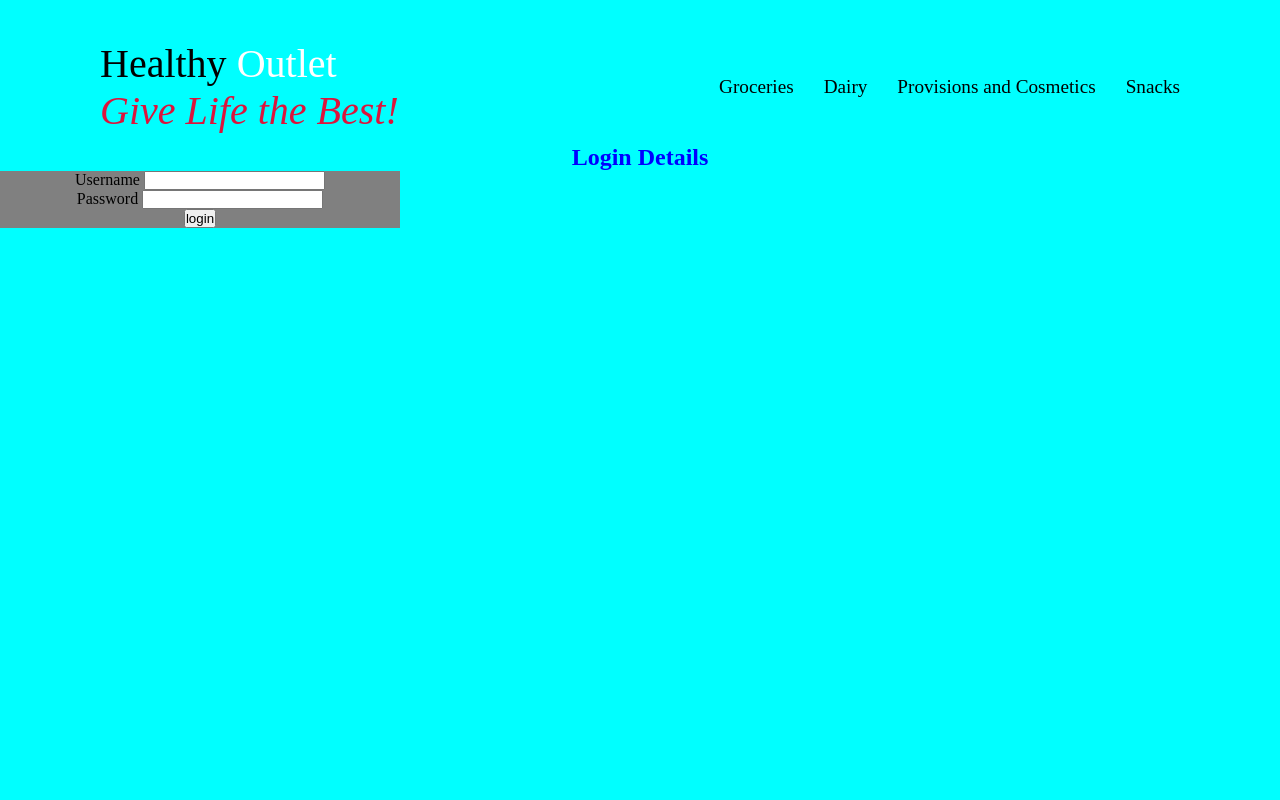
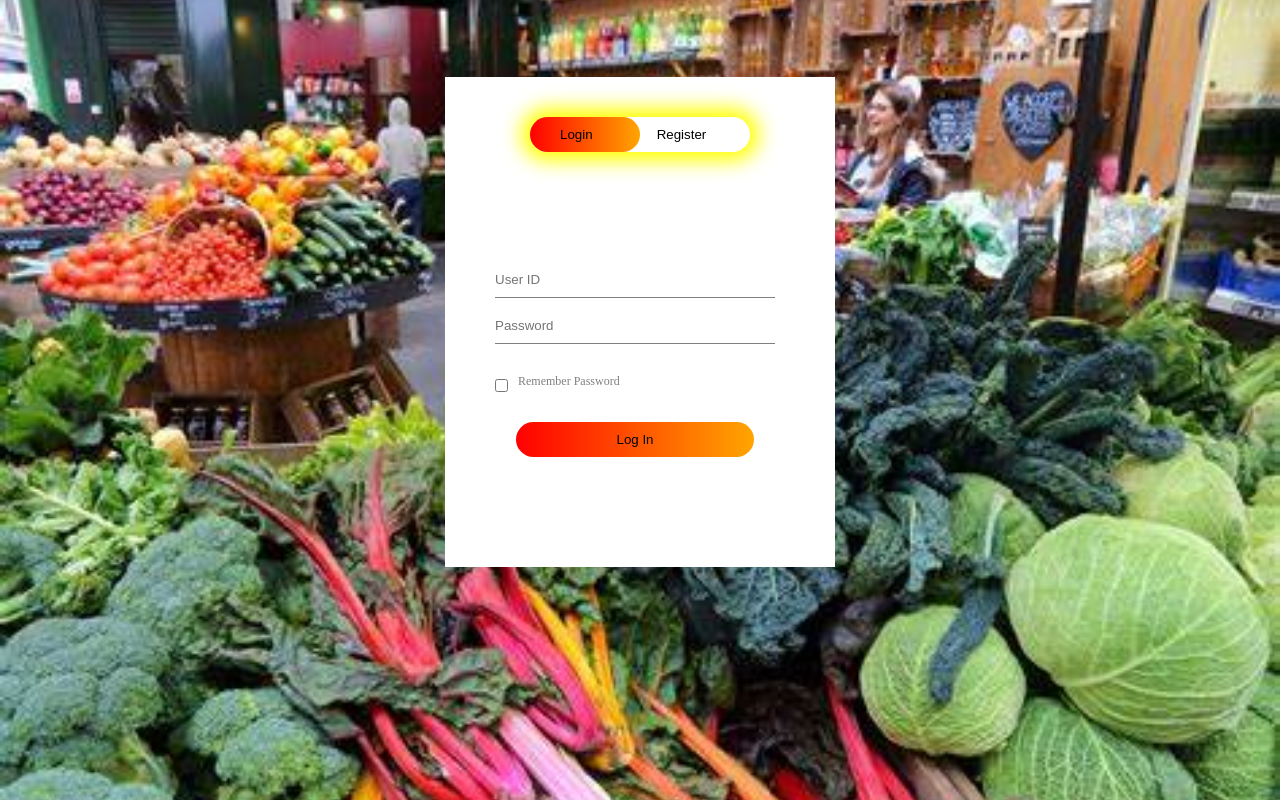
Before and after one commit to AdeepKrishnaKeelar/Healthy-Outlet-DBMS-Project, a PHP site: page /login.php in a window 1280 px wide. Run offline with PHP 8.4, Linux system fonts and the light colour scheme.

Commit message:
New verified change

```diff
--- a/login.php
+++ b/login.php
@@ -1,35 +1,3 @@
-<?php
-
-$host ="localhost";
-$user = "root";
-$password = "";
-$db = "user";
-
-$data=mysqli_connect($host,$user,$password,$db);
-if($data===false) {
-    die("connection error");
-}
-
-if($_SERVER["REQUEST_METHOD"]=="POST") {
-    $username=$_POST["username"];
-    $password=$_POST["password"];
-
-    $sql="select * from login where username= '".$username."' AND password='".$password."'";
-    $result=mysqli_query($data,$sql);
-
-    $row=mysqli_fetch_array($result);
-    if($row["usertype"]=="Athmeeya") {
-        echo "Athmeeya";
-    }
-    if($row["usertype"]=="Admin") {
-        echo "Admin";
-    }
-    else {
-        echo "Username or Password incorrect!";
-    }
-}
-
-?>
 <!DOCTYPE html>
 <html lang="en">
 <head>
@@ -37,34 +5,49 @@ if($_SERVER["REQUEST_METHOD"]=="POST") {
     <meta http-equiv="X-UA-Compatible" content="IE=edge">
     <meta name="viewport" content="width=device-width, initial-scale=1.0">
     <link rel="stylesheet" href="style.css">
-    <title>Healthy Outlet</title>
+    <title>Document</title>
 </head>
 <body>
-    <header>
-        <a href="#" class="logo"> Healthy <span> Outlet</span><br><span class="tagline"> Give Life the Best!</span></a>
-        <ul class="navigation">
-            <li><a href="#">Groceries</a></li>
-            <li><a href="#">Dairy</a></li>
-            <li><a href="#">Provisions and Cosmetics</a></li>
-            <li><a href="#">Snacks</a></li>
-        </ul>
-    </header>
-    <br><br><br><br><br><br><br><br>
-    <section class="login-form">
-        <form action="#" method="POST">
-        <h2>Login Details</h2>
-        <div>
-            <label for="username">Username</label>
-            <input type="text" name="username" required>
+    <div class="hero">
+        <div class="form-box">
+            <div class="button-box">
+                <div id="btn"></div>
+                <button type="button" class="toggle-btn" onclick="login()">Login</button>
+                <button type="button" class="toggle-btn" onclick="register()">Register</button>
+            </div>
+            <form id="login" class="input-group">
+            <input type="text" class="input-field" placeholder="User ID" required>
+            <input type="text" class="input-field" placeholder="Password" required>
+            <input type="checkbox" class="chech-box"><span>Remember Password </span>
+            <button type="submit" class="submit-btn">Log In</button>
+            </form>
+            <form id="register" class="input-group">
+            <input type="text" class="input-field" placeholder="User ID" required>
+            <input type="email" class="input-field" placeholder="Email ID" required>
+            <input type="text" class="input-field" placeholder="Enter Password" required>
+            <input type="checkbox" class="chech-box"><span>I agree to the terms and conditions</span>
+            <button type="submit" class="submit-btn">Register</button>
+            </form>
         </div>
-        <div>
-            <label for="password">Password</label>
-            <input type="password" name="password" required>
-        </div>
-        <div>
-            <input type="submit" value="login">
-        </div>
-        </form>
-    </section>
+    </div>
+
+    <script>
+        var x=document.getElementById("login");
+        var y=document.getElementById("register");
+        var z=document.getElementById("btn");
+
+        function register() {
+            x.style.left="-400px";
+            y.style.left="50px";
+            z.style.left="110px";
+        }
+        function login() {
+            x.style.left="50px";
+            y.style.left="450px";
+            z.style.left="0px";
+        }
+
+    </script>
+
 </body>
 </html>
--- a/style.css
+++ b/style.css
@@ -1,68 +1,89 @@
 * {
+    padding: 0;
     margin: 0;
-    padding: 0;
-    box-sizing: border-box;
 }
-body {
-    background-color: aqua;
+.hero{
+    height: 100%;
+    width: 100%;
+    background-image: url(./images/market-login-img1.jfif);
+    background-position: center;
+    background-size: cover;
+    position: absolute;
 }
-header {
-    position: fixed;
+.form-box {
+    width: 380px;
+    height: 480px;
+    position: relative;
+    margin: 6% auto;
+    background: white;
+    padding: 5px;
+    overflow: hidden;
+}
+.button-box {
+    width: 220px;
+    margin: 35px auto;
+    position: relative;
+    box-shadow: 0 0 20px 9px yellow;
+    border-radius: 30px;
+}
+.toggle-btn {
+    padding: 10px 30px;
+    cursor: pointer;
+    background: transparent;
+    border: 0;
+    outline: none;
+    position: relative;
+}
+#btn {
     top: 0;
     left: 0;
-    width: 100%;
-    padding: 40px 100px;
-    z-index: 10000;
-    display:flex;
-    justify-content: space-between;
-    align-items: center;
+    position: absolute;
+    width: 110px;
+    height: 100%;
+    background: linear-gradient(to right, red,orange);
+    border-radius: 30px;
     transition: 0.5s;
 }
-header .logo {
-    color: black;
-    font-size: 2.5em;
-    text-decoration: none;
+.input-group {
+    top: 180px;
+    position: absolute;
+    width: 280px;
+    transition: 0.5s;
 }
-header .logo span {
-    color: white;
+.input-field {
+    width: 100%;
+    padding: 10px 0;
+    margin: 5px 0;
+    border-left: 0;
+    border-top: 0;
+    border-right: 0;
+    border-bottom: 1px solid grey;
+    outline: none;
+    background: transparent;
 }
-header .logo span.tagline {
-    color: crimson;
-    font-size: 1em;
-    font-style: italic;
+.submit-btn {
+    width: 85%;
+    padding: 10px 30px;
+    cursor: pointer;
+    display: block;
+    margin: auto;
+    background: linear-gradient(to right,red,orange);
+    border: 0;
+    outline: none;
+    border-radius: 30px;
 }
-header .navigation {
-    position: relative;
-    display: flex;
+.chech-box {
+    margin: 30px 10px 30px 0;
 }
-header .navigation li {
-    list-style: none;
-    margin-left: 30px;
+span {
+    color: grey;
+    font-size: 12px;
+    bottom: 68px;
+    position: absolute;
 }
-header .navigation li a {
-    text-decoration: none;
-    color: black;
-    font-size: 1.2em;
-    font-weight: 300;
+#login {
+    left: 50px;
 }
-header .navigation li a:hover {
-    color: red;
-    transition: 0.1s;
+#register {
+    left: 450px;
 }
-
-.login-form{
-    height: 400px;
-    text-align: center;
-    align-items: center;
-}
-
-.login-form h2 {
-    color: blue;
-    font-size: 1.5em;
-}
-.login-form div {
-    width: 400px;
-    background-color: grey;
-    text-align: center;
-    align-items: center;
-}
```
Also changed, not shown: images/OIP.jfif (added), images/market-login-img1.jfif (added).
